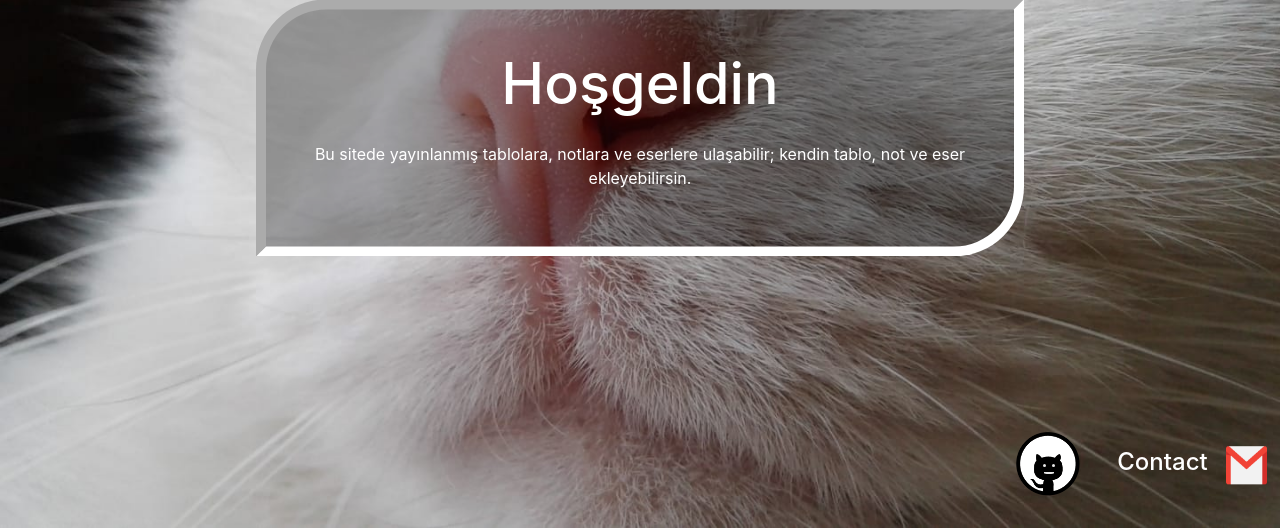
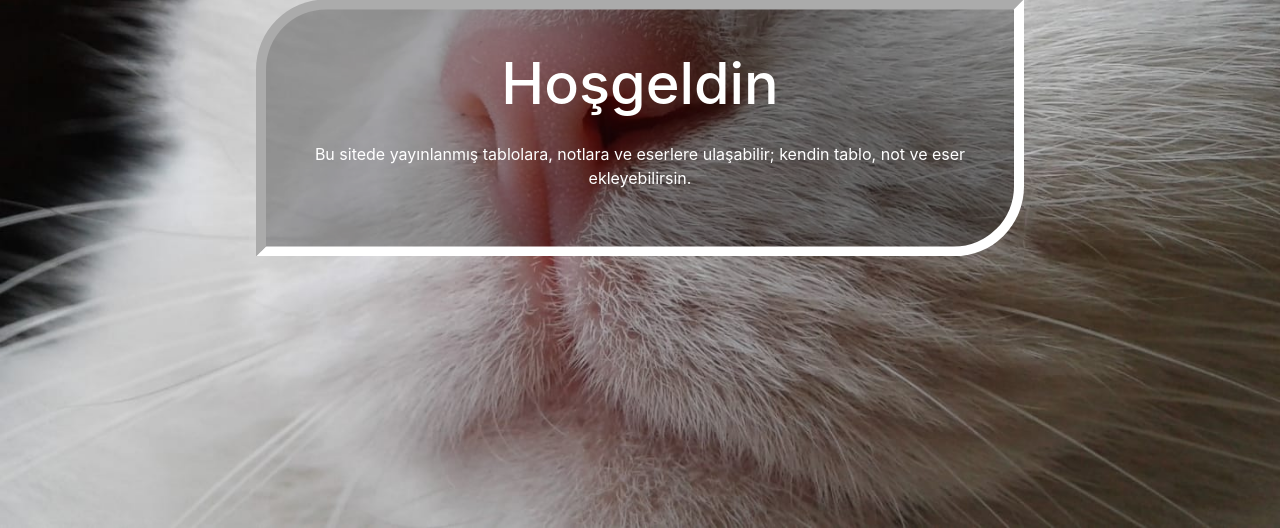
Before and after one commit to saliherdemk/Django-Blog, a Django app: page / in a window 1280 px wide. Shown: the part 272-800 px from the top of the page. Run offline with Django 3.2, Linux system fonts and the light colour scheme; some libraries are stand-ins or nearby versions.

Commit message:
Logos Removed

```diff
--- a/templates/index.html
+++ b/templates/index.html
@@ -16,171 +16,11 @@
     background-attachment:fixed;
     background-position:center center;}
 
-
-  @media all and (max-width:900px){
-      body{
-    background-image: none;
-    background-image: url(/media/de.jpg);
-    background-repeat: no-repeat;
-    background-size: 100% 100%;
-    background-attachment:fixed;
-    background-position:center center;}
-
-     .hub{
-    width:70px;
-    height:70px;
-    position:absolute;
-    bottom:4%;
-    left:1%;
-    margin:0px;
-    padding:0px;}
-
-    .cont h4{
-    display:none;
-}
-
     }
-
-    .cont{
-        margin:0;
-        padding:0;
-        position:fixed;
-        bottom:5%;
-        right:1%;
-        width:50px;
-        height:100px;
-    }
-
-
-    .cont .jelly{
-    height: 50px;
-    width: 50px;
-    position: fixed;
-    bottom: 5%;
-    right: 1%;
-    transition-property: transform;
-    animation: bounce 9s infinite;
-}
 
 img{
     width: 100%;
     height: 100%;
-}
-
-.cont h4{
-    width:50px;
-    height:30px;
-    position: relative;
-    padding:10px;
-    top:50px;
-    left:-110px;
-    color:white;
-}
-
-@keyframes bounce{
-    45%{
-        height: 50px;
-        width: 50px;
-        transform: translateY(0px);
-    }
-    50%{
-        height: 50px;
-        width: 40px;
-        transform: translateY(30px);
-    }
-    55%{
-        height: 60px;
-        width: 50px;
-        transform: translateY(0px);
-    }
-    60%{
-        height: 30px;
-        width: 60px;
-        transform: translateY(30px);
-    }
-    65%{
-        height: 50px;
-        width: 60px;
-        transform: translate(0px);
-    }
-    70%{
-        height: 50px;
-        width: 50px;
-        transform: translateY(30px);
-    }
-    75%{
-        height: 50px;
-        width: 40px;
-        transform: translateY(0px);
-
-    }
-    95%{
-        height: 30px;
-        width: 60px;
-        transform: translateY(30px);
-
-
-    }
-    95.5%{
-        height: 50px;
-        width: 50px;
-        transform: translateY(0px);
-        transform: rotateZ(-360deg);
-
-    }
-}
-
-.hub{
-    width:65px;
-    height:65px;
-    position:absolute;
-    bottom:4%;
-    right:200px;
-    margin:0px;
-    padding:0px;
-}
-
-.hub .face{
-    width:3px;
-    height:3px;
-    top:-32.5px;
-    left:28px;
-    background-color:white;
-    position:relative;
-    border-radius:100%;
-    animation: scary 4s infinite;
-
-}
-
-.hub .face .eye2{
-    width:3px;
-    height:3px;
-    top:0;
-    left:8.5px;
-    background-color:white;
-    position:relative;
-    border-radius:100%;
-    animation: scary 4s infinite;
-}
-
-.hub .face .mouth{
-    width:10px;
-    height:2px;
-    top:5px;
-    left:1.3px;
-    position:relative;
-    border-bottom-left-radius:100%;
-    border-bottom-right-radius:100%;
-    animation:scary 4s infinite;
-}
-
-@keyframes scary{
-    40%{
-        background-color:black;
-    }
-    80%{
-        background-color:white;
-    }
 }
 
 
@@ -197,31 +37,4 @@ img{
     <p style="color:white">Bu sitede yayınlanmış tablolara, notlara ve eserlere ulaşabilir; kendin tablo, not ve eser ekleyebilirsin.</p>
 </div>
 
-
-<div class="cont">
-    <h4>Contact</h4>
-
-    <div class = "jelly">
-
-    <a href="mailto:saliherdem_kaymak@hotmail.com" target="blank">
-        <img src="/media/gmail.png" alt="">
-    </a>
-    </div>
-
-</div>
-
-<div class = "hub">
-    <a href ="https://github.com/saliherdemk/Django-Blog" target = "blank">
-        <img src="/media/github.png" alt="">
-    </a>
-
-    <div class = "face">
-        <div class = "eye1"></div>
-        <div class = "eye2"></div>
-        <div class = "mouth"></div>
-    </div>
-
-
-</div>
-
 {% endblock  %}
```
